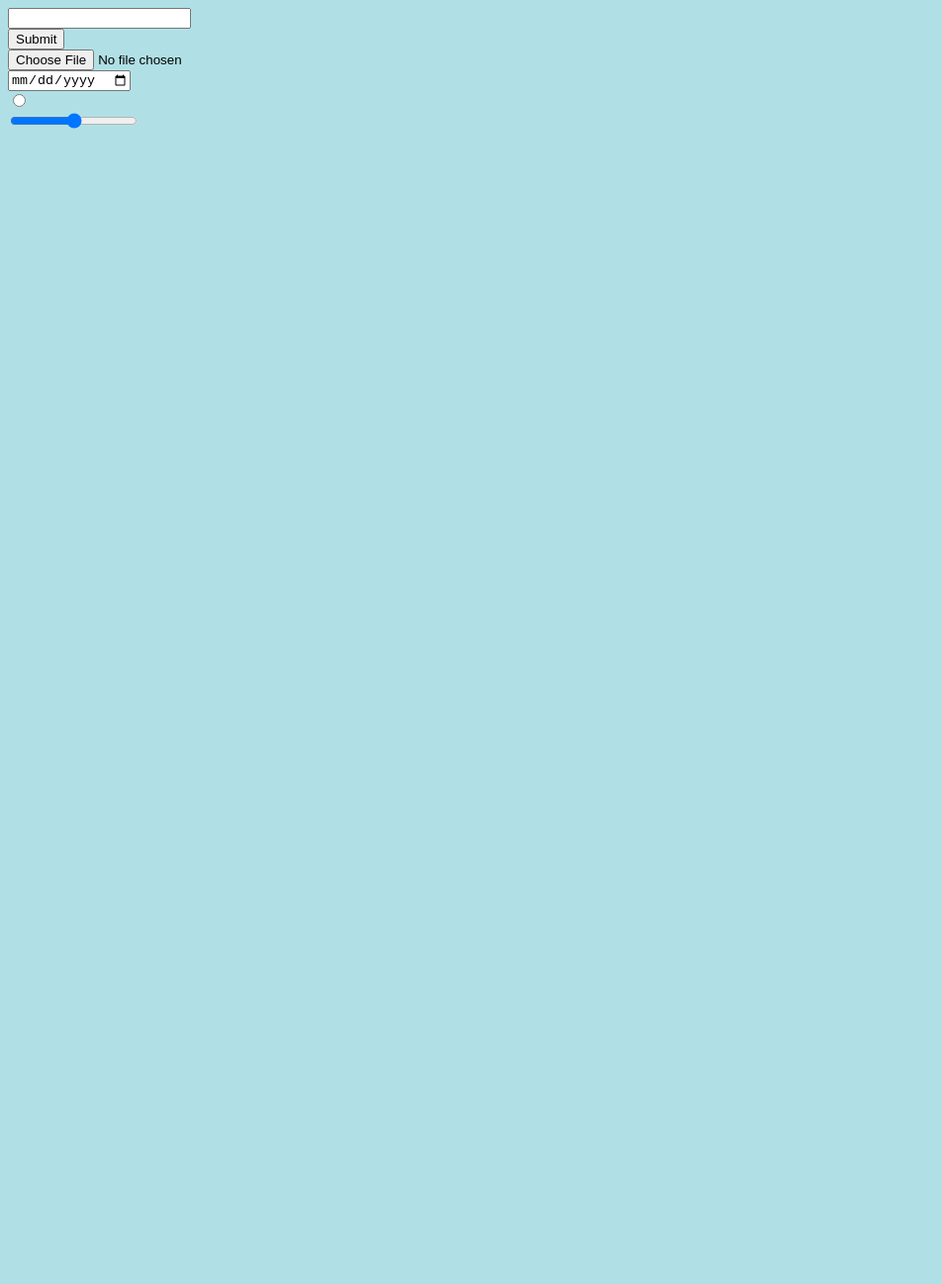
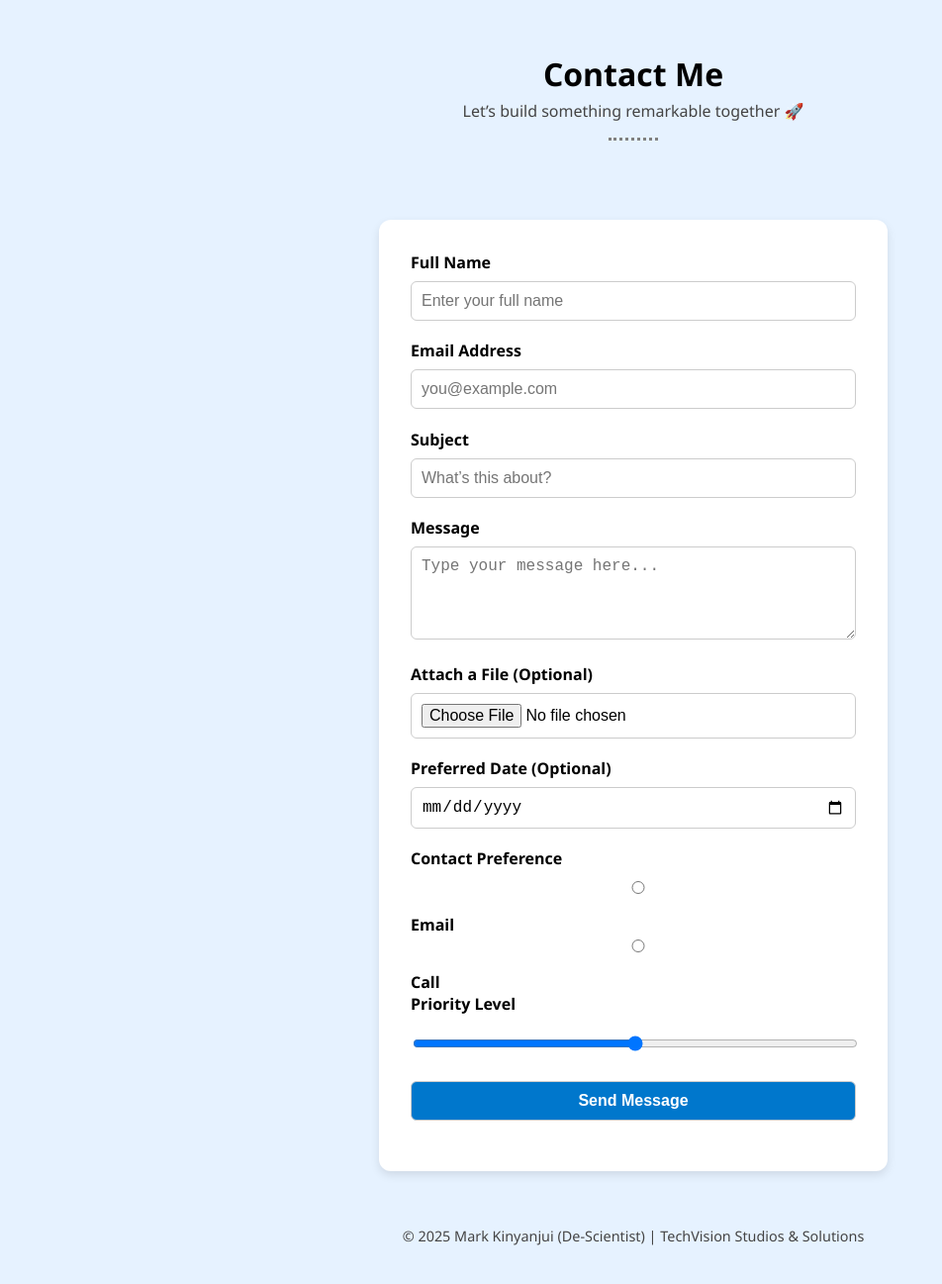
Before and after one commit to de-scientist/de-scientist, a plain HTML site: page HTML -Inputs.html in a window 1280 px wide. Shown: the whole page at 99% size, without its empty margins (0-952 px from the left). Before the commit the page ends 800 px from the top, so only its background shows below. Drawn offline with Linux system fonts and the light colour scheme.

Commit message:
Enhance contact form with new inputs and styles
Updated the contact form with additional fields and styles.

```diff
--- a/HTML -Inputs.html
+++ b/HTML -Inputs.html
@@ -1,32 +1,122 @@
 <!DOCTYPE html>
-<html>
+<html lang="en">
 <head>
   <meta charset="utf-8">
-        <title>Contact Me</title>
+  <title>Contact | De-Scientist</title>
   <style>
-            body
-             {
-               background-color: powderblue;
-             }
-             hr
-             {
-               border-style: none;
-           border-top-style: dotted;
-           border-color: grey;
-               border-width: 5px;
-               width: 5%;
+    body {
+      background-color: #e6f2ff;
+      font-family: "Segoe UI", Tahoma, Geneva, Verdana, sans-serif;
+      margin: 0;
+      padding: 0;
     }
 
+    header {
+      text-align: center;
+      padding: 2rem 0;
+    }
+
+    h1 {
+      margin-bottom: 0.3rem;
+    }
+
+    p {
+      margin-top: 0;
+      color: #444;
+    }
+
+    hr {
+      border: none;
+      border-top: 3px dotted grey;
+      width: 50px;
+      margin: 1rem auto;
+    }
+
+    form {
+      max-width: 450px;
+      margin: 2rem auto;
+      background: white;
+      padding: 2rem;
+      border-radius: 12px;
+      box-shadow: 0 4px 10px rgba(0, 0, 0, 0.1);
+    }
+
+    label {
+      display: block;
+      margin-bottom: 0.5rem;
+      font-weight: 600;
+    }
+
+    input, textarea {
+      width: 100%;
+      padding: 10px;
+      margin-bottom: 1.2rem;
+      border: 1px solid #ccc;
+      border-radius: 6px;
+      font-size: 1rem;
+      box-sizing: border-box;
+    }
+
+    input[type="submit"] {
+      background-color: #0077cc;
+      color: white;
+      font-weight: bold;
+      cursor: pointer;
+      transition: 0.3s;
+    }
+
+    input[type="submit"]:hover {
+      background-color: #005fa3;
+    }
+
+    footer {
+      text-align: center;
+      padding: 1.5rem 0;
+      font-size: 0.9rem;
+      color: #666;
+    }
   </style>
 </head>
 <body>
-            <form>
-        <input type="text"><br>
-        <input type="submit"><br>
-        <input type="file"><br>
-        <input type="date"><br>
-        <input type="radio"><br>
-        <input type="range"><br>
+  <header>
+    <h1>Contact Me</h1>
+    <p>Let’s build something remarkable together 🚀</p>
+    <hr>
+  </header>
+
+  <form action="#" method="post" enctype="multipart/form-data">
+    <label for="name">Full Name</label>
+    <input type="text" id="name" name="name" placeholder="Enter your full name" required>
+
+    <label for="email">Email Address</label>
+    <input type="email" id="email" name="email" placeholder="you@example.com" required>
+
+    <label for="subject">Subject</label>
+    <input type="text" id="subject" name="subject" placeholder="What’s this about?" required>
+
+    <label for="message">Message</label>
+    <textarea id="message" name="message" rows="4" placeholder="Type your message here..." required></textarea>
+
+    <label for="file">Attach a File (Optional)</label>
+    <input type="file" id="file" name="file">
+
+    <label for="date">Preferred Date (Optional)</label>
+    <input type="date" id="date" name="date">
+
+    <label>Contact Preference</label>
+    <input type="radio" id="emailPref" name="contact_pref" value="Email">
+    <label for="emailPref" style="display:inline;">Email</label>
+    <input type="radio" id="callPref" name="contact_pref" value="Call">
+    <label for="callPref" style="display:inline;">Call</label>
+
+    <label for="priority">Priority Level</label>
+    <input type="range" id="priority" name="priority" min="1" max="5">
+
+    <input type="submit" value="Send Message">
   </form>
+
+  <footer>
+    <p>© 2025 Mark Kinyanjui (De-Scientist) | TechVision Studios & Solutions</p>
+  </footer>
 </body>
 </html>
```
Lines whose indentation alone changed are shown as unchanged.
